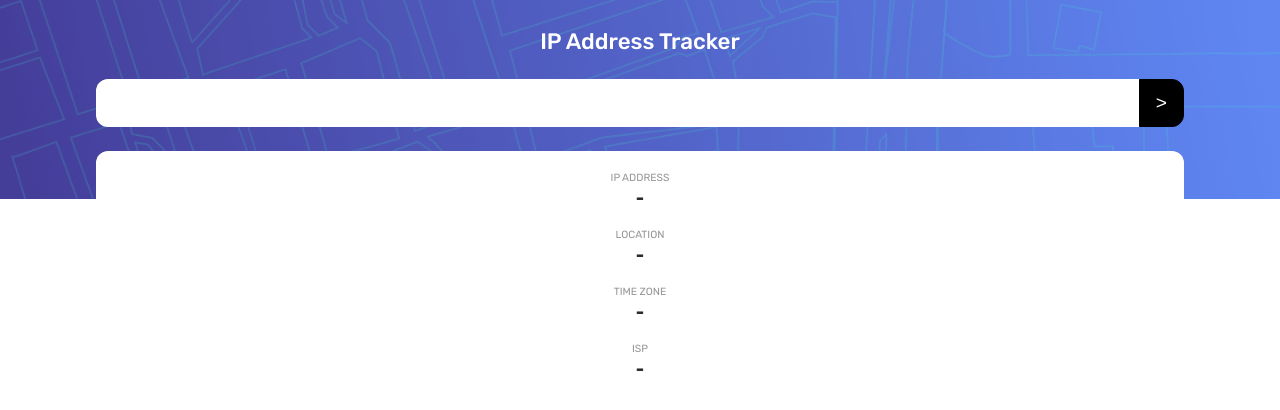
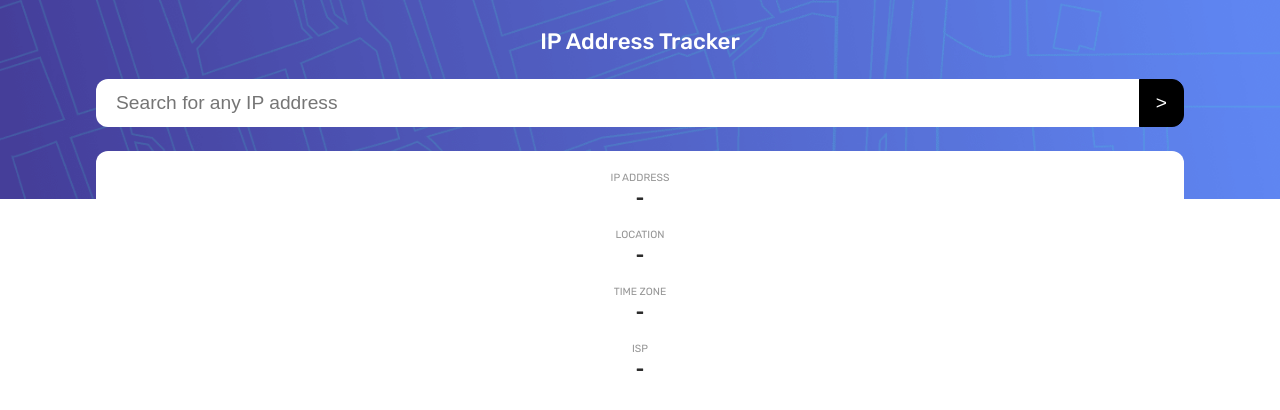
Before and after one commit to terjeee/2022-08-14-ip-address-tracker, a React (Create React App) app: page / in a window 1280 px wide. Shown: the top 410 px of the page. Built offline with nearby package versions, Linux system fonts and the light colour scheme; no server answers.

Commit message:
placeholder text på input

```diff
--- a/src/components/Header.js
+++ b/src/components/Header.js
@@ -38,7 +38,12 @@ function Header(props) {
       <div className='flexCol flexCenter gap'>
         <h1 className={css.title}>IP Address Tracker</h1>
         <form onSubmit={handleGetIP}>
-          <input autoFocus type='text' placeholder='' ref={inputIPAddress}></input>
+          <input
+            autoFocus
+            type='text'
+            placeholder='Search for any IP address'
+            ref={inputIPAddress}
+          ></input>
           <button>{'>'}</button>
         </form>
         {!ipIsValid && <p className={css.invalid}>IP Address is invalid.</p>}
```
